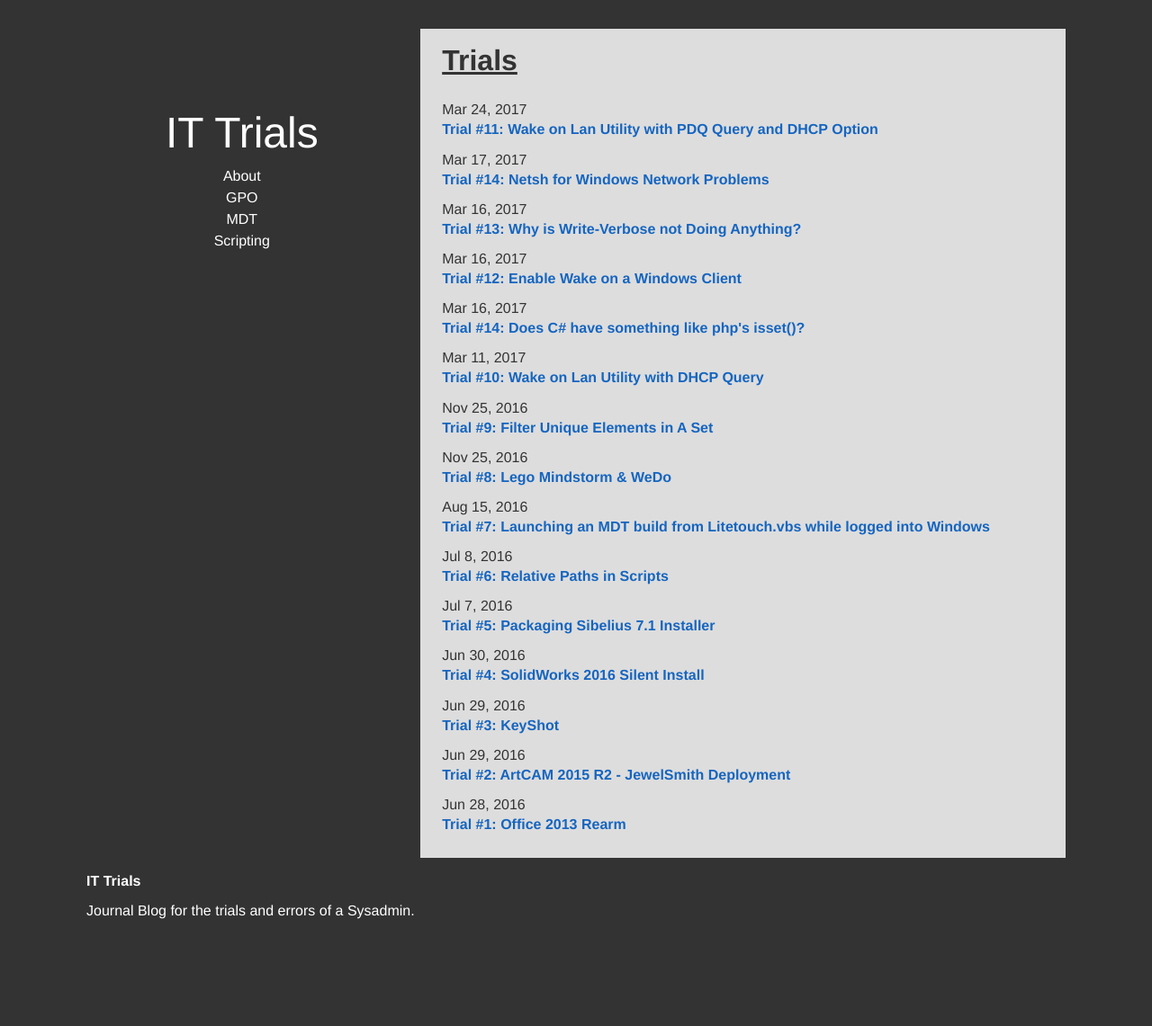
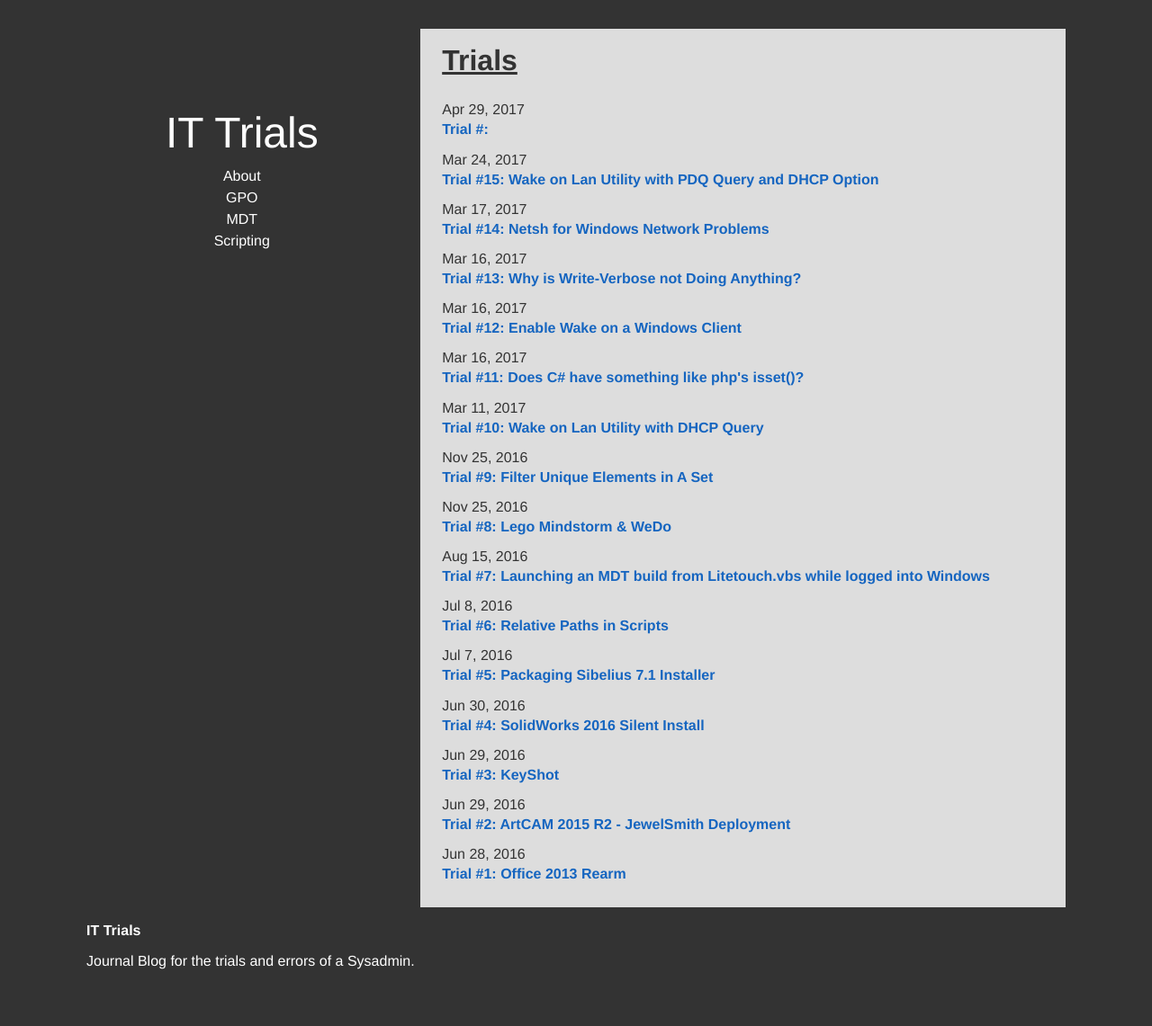
Before and after one commit to IT-trials/IT-trials.github.io, a Jekyll site: the page built from index.html, in a window 1280 px wide. Shown: the whole page at 90% size. Built offline with Jekyll 4.4.1, drawn with Linux system fonts in a browser that asks for light colours; before the commit the page ends 1085 px from its top, so only the background shows below that.

Commit message:
Sorted post order and added new post

```diff
--- a/_posts/2017-03-16-does-csharp-have-isset.markdown
+++ b/_posts/2017-03-16-does-csharp-have-isset.markdown
@@ -1,6 +1,6 @@
 ---
 title: Does C# have something like php's isset()?
-number: 14
+number: 11
 layout: post
 categories: Scripting
 ---
--- a/_posts/2017-03-24-wake-on-lan-with-pdq-query.markdown
+++ b/_posts/2017-03-24-wake-on-lan-with-pdq-query.markdown
@@ -1,6 +1,6 @@
 ---
 title: Wake on Lan Utility with PDQ Query and DHCP Option
-number: 11
+number: 15
 layout: post
 categories: Scripting
 ---
```
Also changed, not shown: _posts/2017-04-29-task-scheduler-custom-event-trigger-with-xml-filter.markdown (added, +16 -0 lines).
